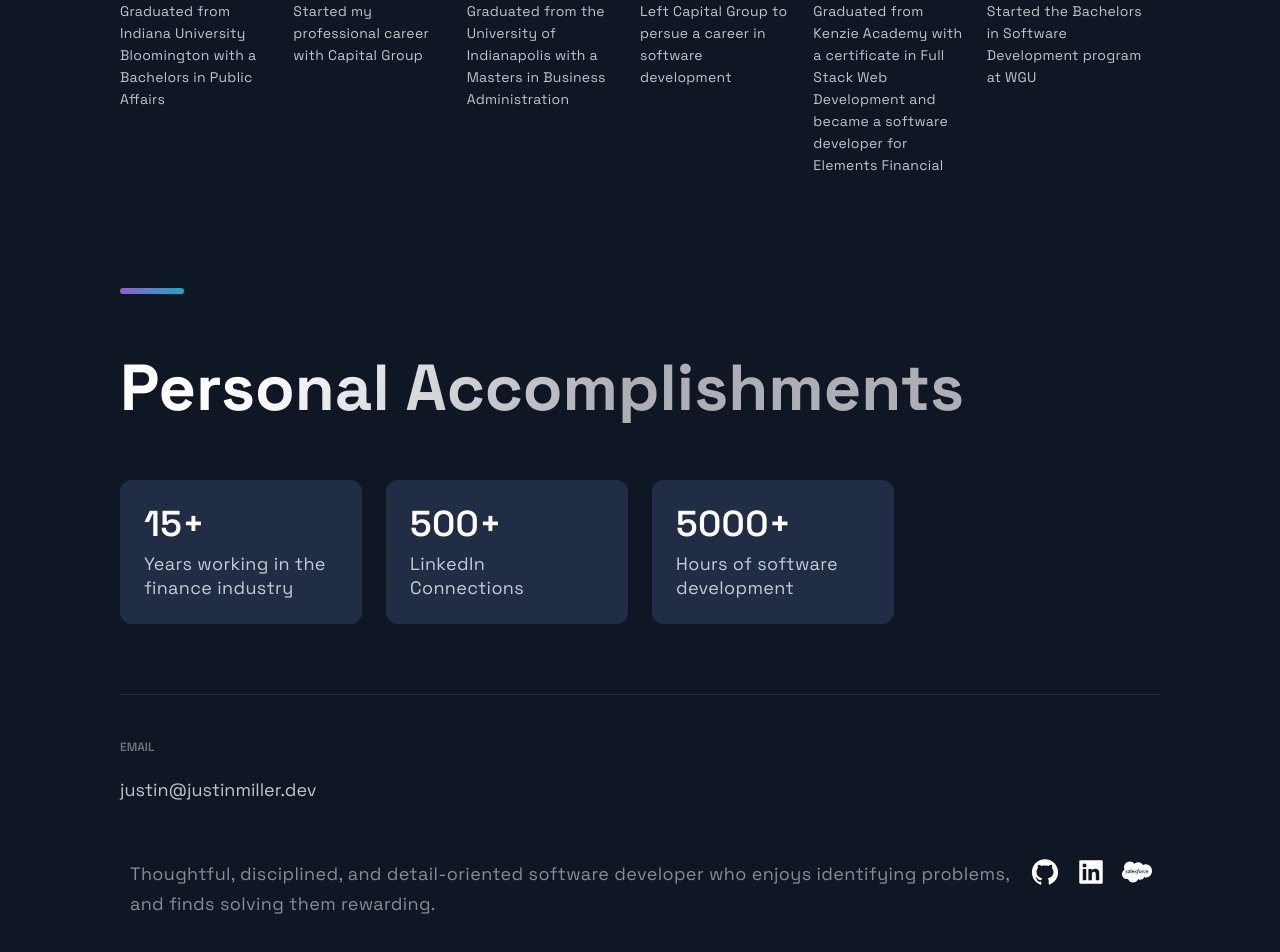
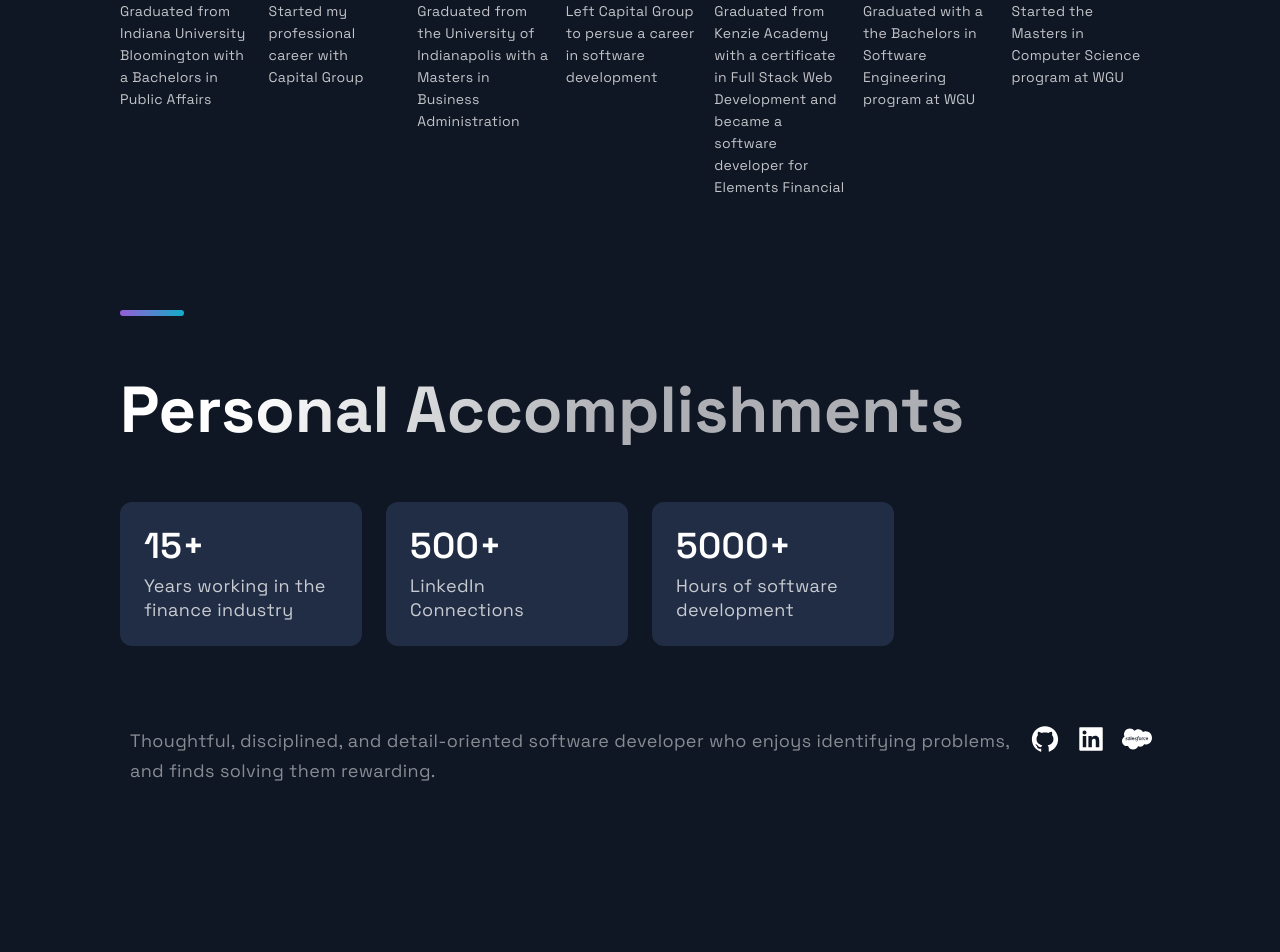
Before and after one commit to millerjl1980/portfolio-2022, a Next.js app: page / in a window 1280 px wide. Shown: the part 3210-4162 px from the top of the page. After the commit the page ends 4056 px from the top, so only its background shows below. Built offline with nearby package versions, Linux system fonts and the light colour scheme.

Commit message:
refactor(constants.js): :rocket: Update timeline
Update to timeline accomplishments

```diff
--- a/src/components/Footer/Footer.js
+++ b/src/components/Footer/Footer.js
@@ -9,12 +9,7 @@ import { CompanyContainer, FooterWrapper, LinkColumn, LinkItem, LinkList, LinkTi
 const Footer = () => {
   return (
    <FooterWrapper>
-     <LinkList>
-        <LinkColumn>
-          <LinkTitle>Email</LinkTitle>
-          <LinkItem href='mailto:justin@justinmiller.dev'>justin@justinmiller.dev</LinkItem>
-        </LinkColumn>
-     </LinkList>
+
      <SocialIconsContainer>
        <CompanyContainer>
          <Slogan>Thoughtful, disciplined, and detail-oriented software developer who enjoys identifying problems, and finds solving them rewarding.</Slogan>
--- a/src/constants/constants.js
+++ b/src/constants/constants.js
@@ -43,7 +43,8 @@ export const TimeLineData = [
   { year: 2008, text: 'Graduated from the University of Indianapolis with a Masters in Business Administration', },
   { year: 2019, text: 'Left Capital Group to persue a career in software development', },
   { year: 2020, text: 'Graduated from Kenzie Academy with a certificate in Full Stack Web Development and became a software developer for Elements Financial', },
-  { year: 2021, text: 'Started the Bachelors in Software Development program at WGU', },
+  { year: 2023, text: 'Graduated with a the Bachelors in Software Engineering program at WGU', },
+  { year: 2025, text: 'Started the Masters in Computer Science program at WGU', },
 ];
 
 export const AccomplishmentData = [
```
